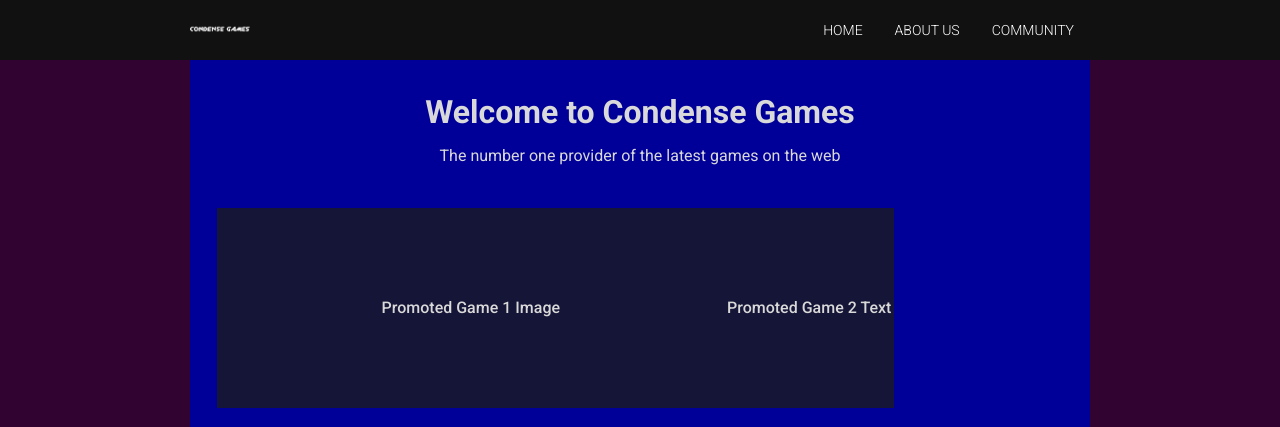
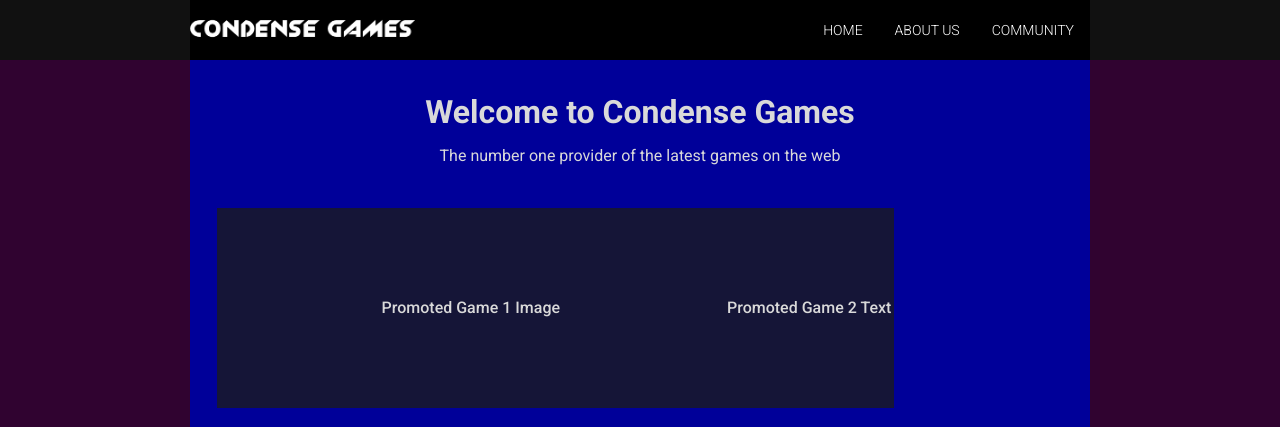
Before and after one commit to swafit/JS_project_phase_1-1, a PHP site: page / in a window 1280 px wide. Shown: the top 427 px of the page. Run offline with PHP 8.4, Linux system fonts and the light colour scheme.

Commit message:
black nav

```diff
--- a/css/index.css
+++ b/css/index.css
@@ -15,3 +15,6 @@
 .index-main-list div:first-of-type {
     width: 60%;
 }
+nav div.wrapper{
+  background-color:black;
+}
--- a/css/style.css
+++ b/css/style.css
@@ -49,10 +49,6 @@
   display: flex;
   justify-content: space-between;
   align-items: center;
-}
-
-nav img {
-  width: 60px;
 }
 
 nav ul {
--- a/index.html
+++ b/index.html
@@ -21,7 +21,7 @@
   <!--A quick navigation-->
   <nav>
     <div class="wrapper">
-      <a href="index.html"><img src="img/logo-white.png" alt="Blogs logo"></a>
+      <a href="index.html" style="width:50%"><img src="img/logo-white.png" alt="Blogs logo" width="50%"></a>
       <ul>
         <li><a href="index.html">Home</a></li>
         <li><a href="discover.html">About Us</a></li>
```
